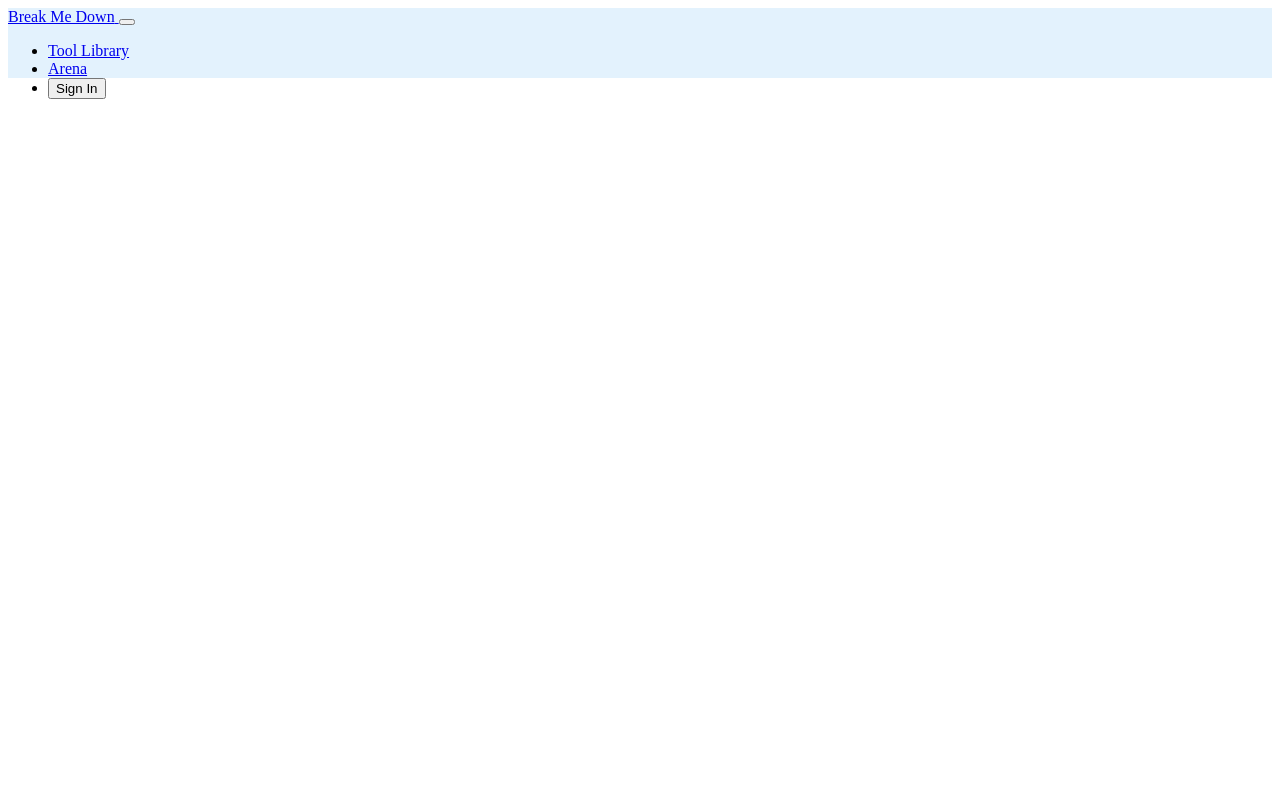
After one commit to j0-oj/Break-Me-Down-Arena, a PHP site: page /include/navbar.php in a window 1280 px wide. The commit adds this page. Run offline with PHP 8.4, Linux system fonts and the light colour scheme.

Commit message:
Created landing page (index.php) and navbar

```diff
--- /dev/null
+++ b/public/include/navbar.php
@@ -0,0 +1,43 @@
+<body>
+  <section class="row m-5">
+    <!-- navbar -->
+    <nav class="navbar navbar-expand-md navbar-light bg-light fixed-top">
+      <div class="container-xxl">
+        <a class="navbar-brand" href="index.php">
+          <span class="text-secondary fw-bold">Break Me Down</span>
+        </a>
+
+        <!-- navbar toggler -->
+        <button class="navbar-toggler" type="button" data-bs-toggle="collapse" data-bs-target="#navbarContent">
+          <span class="navbar-toggler-icon"></span>
+        </button>
+
+        <!-- navbar collapse -->
+        <div class="collapse navbar-collapse justify-content-end" id="navbarContent">
+          <ul class="navbar-nav ms-auto ">
+            <li class="nav-item">
+              <a href="#" class="nav-link">Tool Library</a>
+            </li>
+            <li class="nav-item">
+              <a href="#" class="nav-link">Arena</a>
+            </li>
+            <li class="nav-item">
+              <button class="btn btn-outline-primary" type="submit">Sign In</button>
+            </li>
+          </ul>
+        </div>
+
+      </div>
+
+    </nav>
+
+    <style>
+      .navbar {
+        background-color: #e3f2fd;
+        height: 70px;
+      }
+    </style>
+  </section>
+
+</body>
+</html>
```
Also changed, not shown: public/index.php (+35 -3 lines), public/signIn.php (added, +44 -0 lines).
